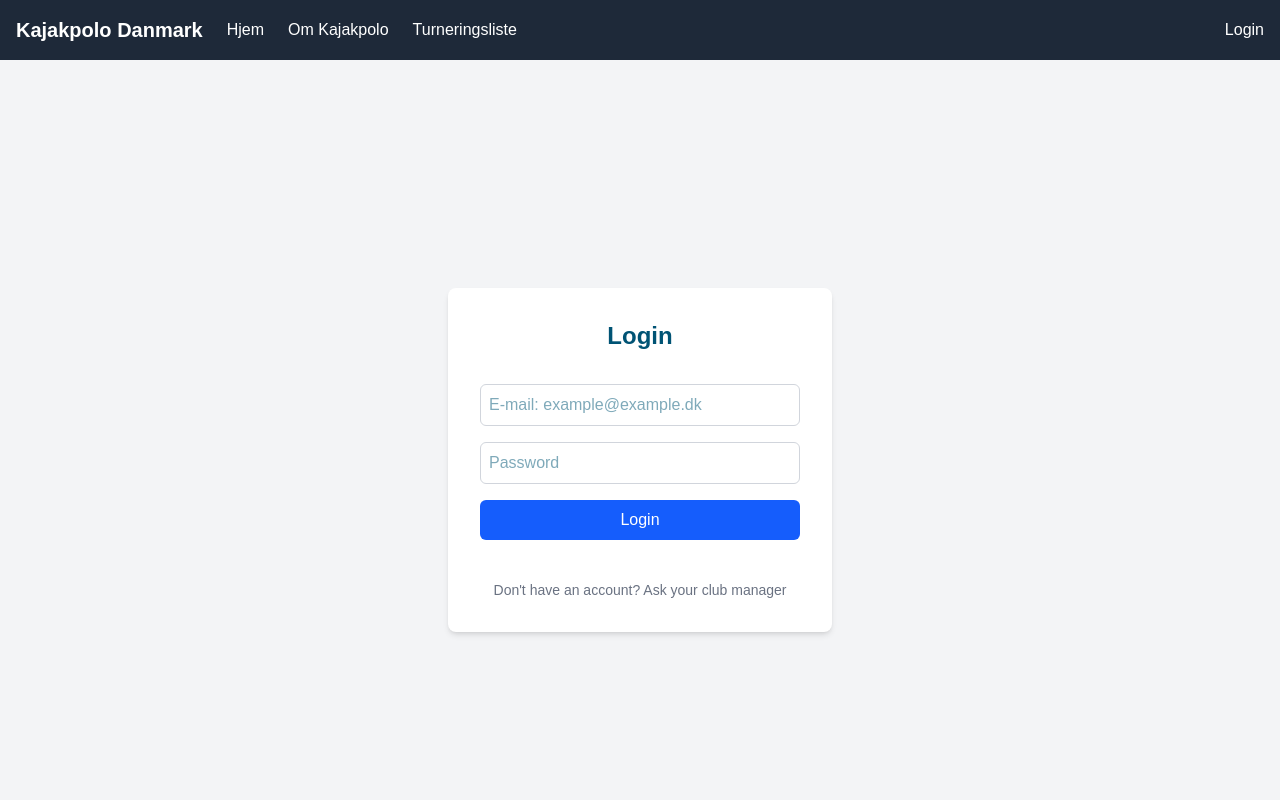
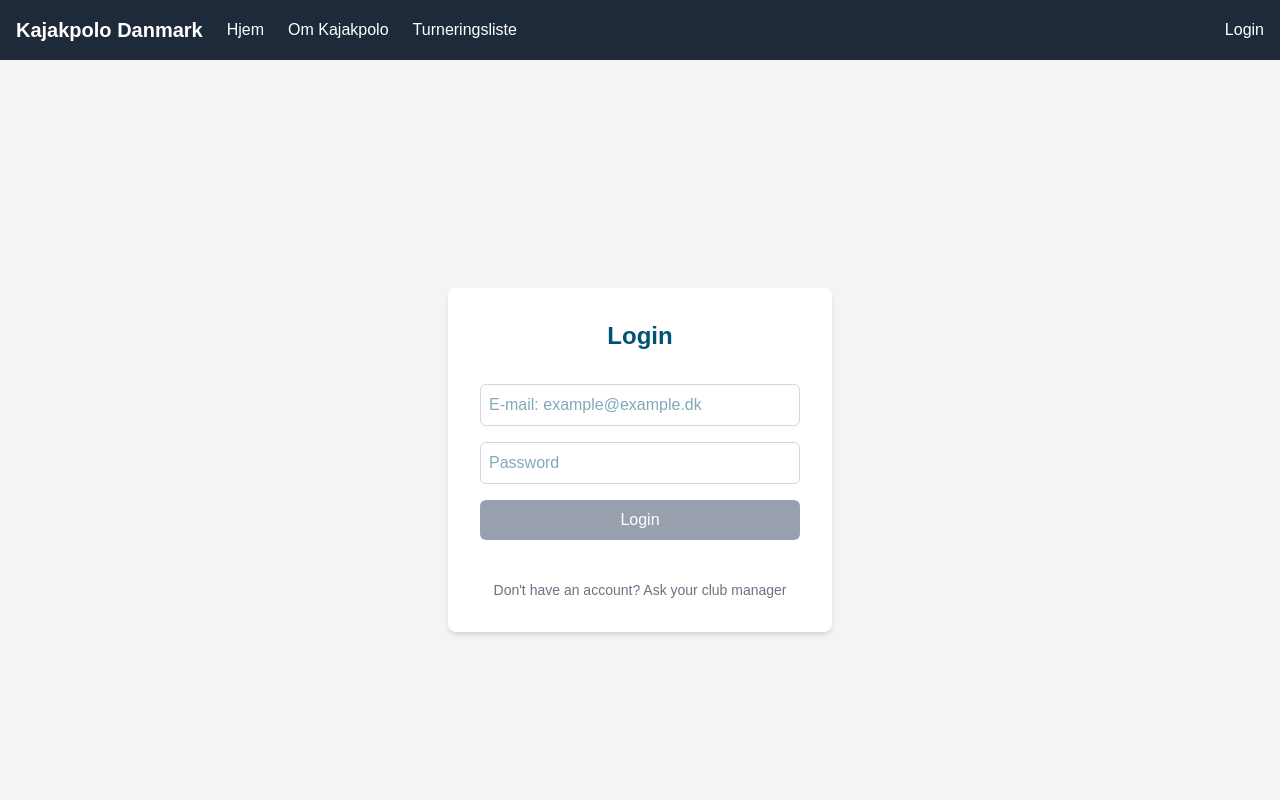
Before and after one commit to TacoKarl/kpolo, a Next.js app in the folder frontend/: page /login in a window 1280 px wide. Shown: the top 800 px of the page. Built offline with nearby package versions, Linux system fonts and the light colour scheme.

Commit message:
disable når cloudflare ikke er success

```diff
--- a/frontend/src/app/login/page.tsx
+++ b/frontend/src/app/login/page.tsx
@@ -67,7 +67,7 @@ export default function LoginPage() {
                 />
                 <button
                     type="submit"
-                    className="bg-blue-600 text-white p-2 rounded-md hover:bg-blue-700 transition cursor-pointer"
+                    className="bg-blue-600 text-white p-2 rounded-md disabled:hover:bg-gray-400 hover:bg-blue-700 transition cursor-pointer disabled:bg-gray-400 disabled:cursor-not-allowed"
                     disabled={!verified}
                 >
                     Login
```
